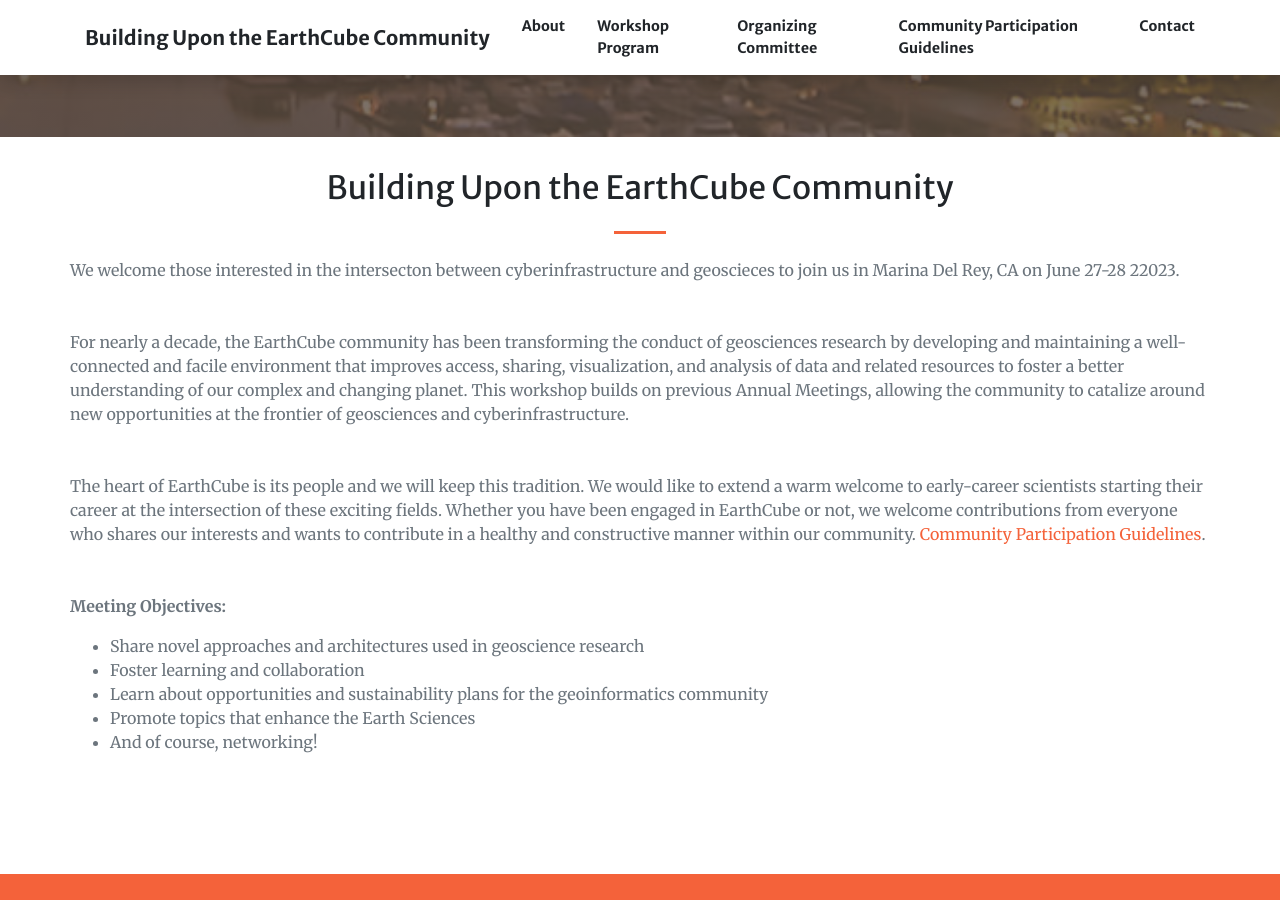
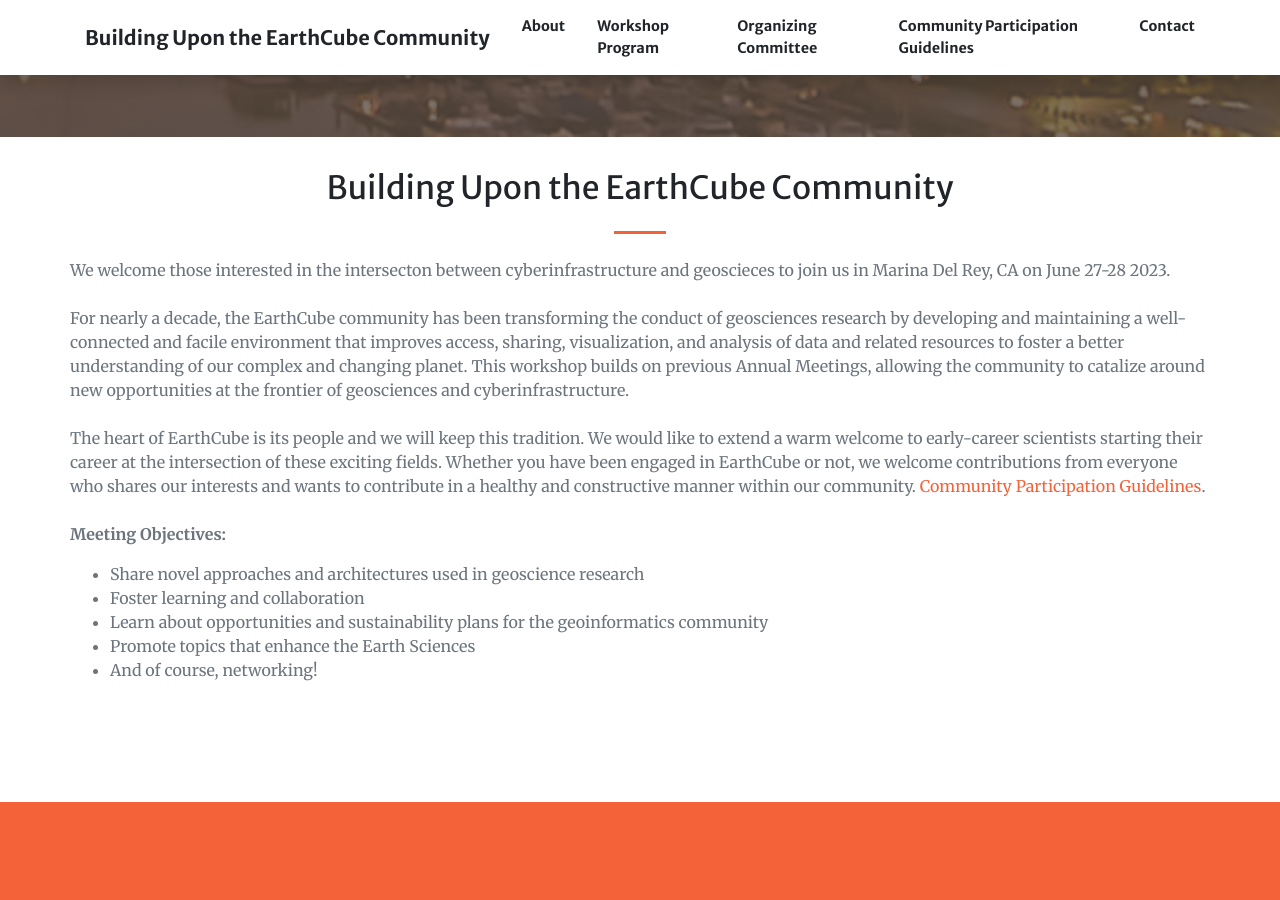
Before and after one commit to isi-usc-edu/building-upon-the-earthcube-community, a Jekyll site: the page built from index.md, in a window 1280 px wide and 900 px high, scrolled down 763 px. Built offline with Jekyll 4.4.1, drawn with Linux system fonts in a browser that asks for light colours.

```diff
--- a/index.md
+++ b/index.md
@@ -13,14 +13,11 @@ sections:
     section_id: about
     title: Building Upon the EarthCube Community
     text: >+
-      We welcome those interested in the intersecton between cyberinfrastructure and geoscieces to join us in Marina Del Rey, CA on June 27-28 22023.
-
+      We welcome those interested in the intersecton between cyberinfrastructure and geoscieces to join us in Marina Del Rey, CA on June 27-28 2023.
 
       For nearly a decade, the EarthCube community has been transforming the conduct of geosciences research by developing and maintaining a well-connected and facile environment that improves access, sharing, visualization, and analysis of data and related resources to foster a better understanding of our complex and changing planet. This workshop builds on previous Annual Meetings, allowing the community to catalize around new opportunities at the frontier of geosciences and cyberinfrastructure.
 
-
       The heart of EarthCube is its people and we will keep this tradition. We would like to extend a warm welcome to early-career scientists starting their career at the intersection of these exciting fields. Whether you have been engaged in EarthCube or not, we welcome contributions from everyone who shares our interests and wants to contribute in a healthy and constructive manner within our community. [Community Participation Guidelines](#codeofconduct).
-
 
       __Meeting Objectives:__
 
```
Also changed, not shown: other parts of index.md (+1 -1 lines), participation.md (+18 -0 lines).
